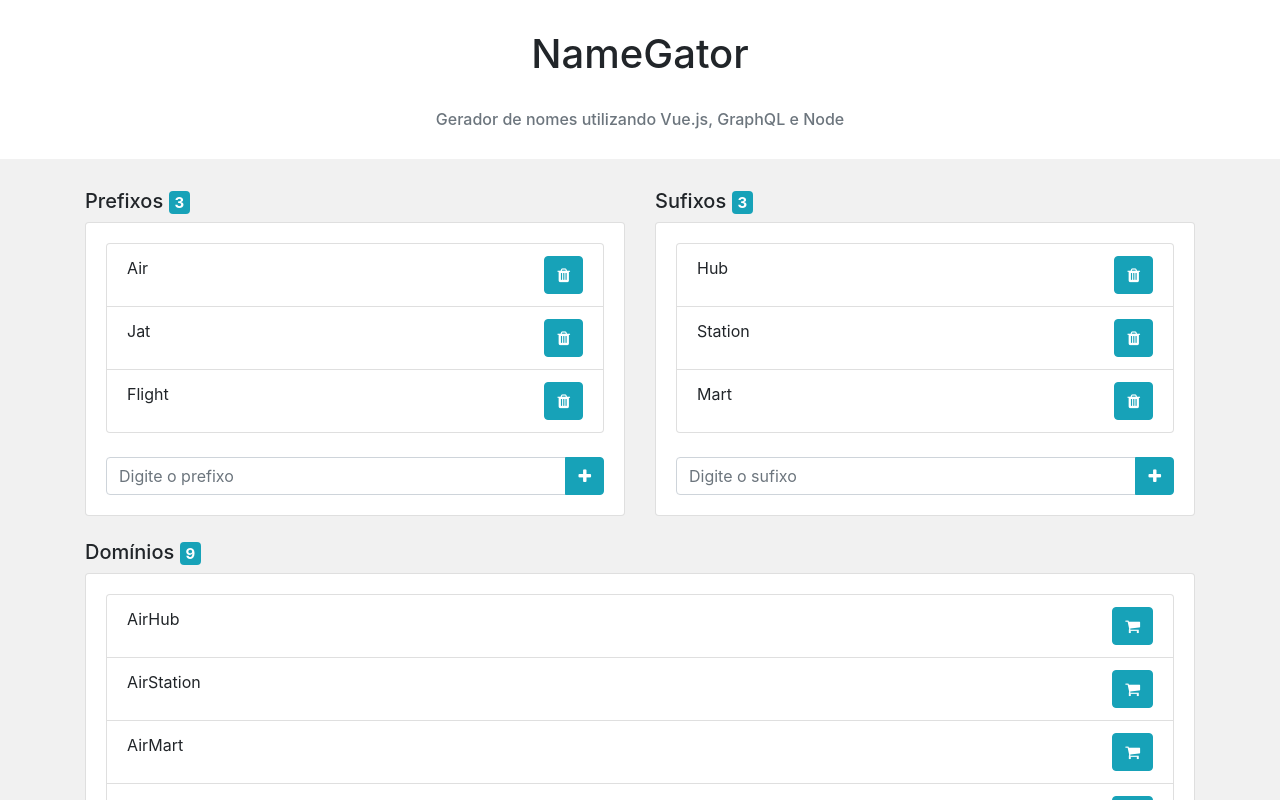
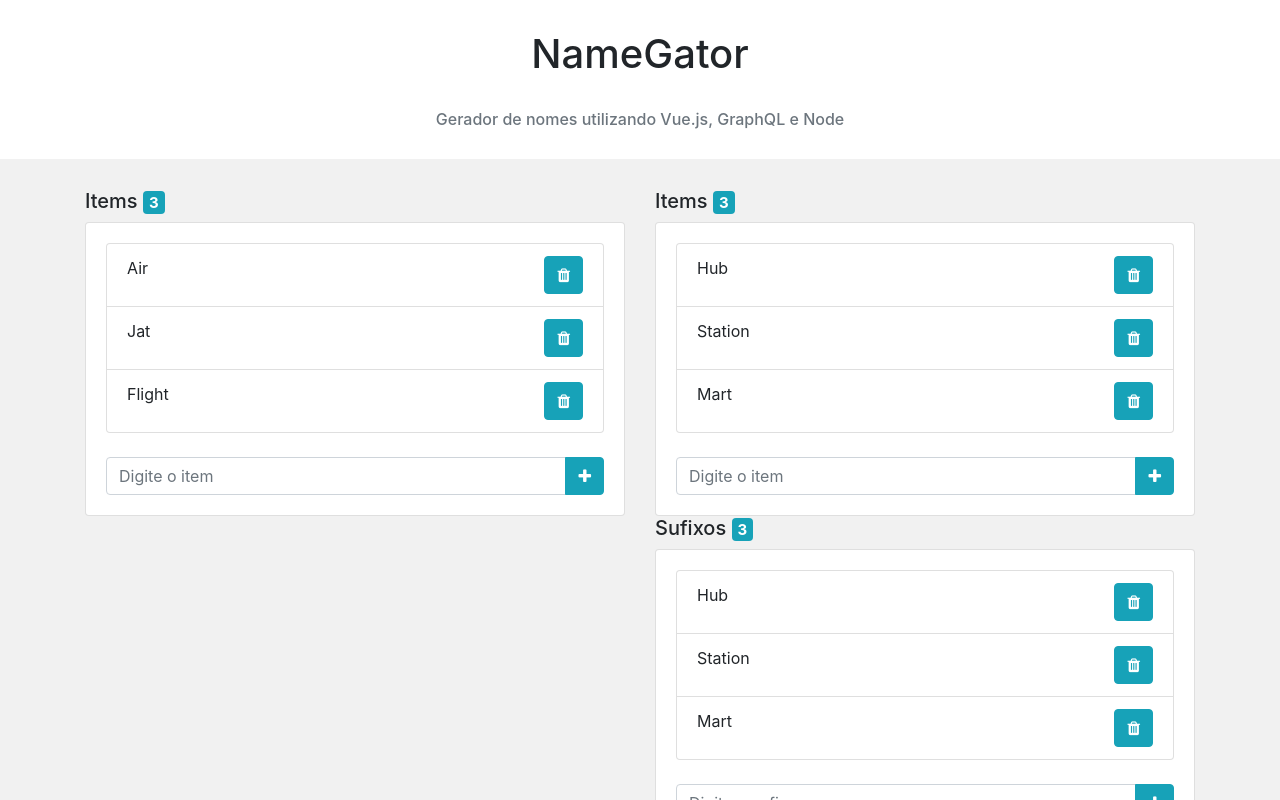
Before and after one commit to MiPigurim/Criando-Dominios, a Vue app: page / in a window 1280 px wide. Shown: the top 800 px of the page. Built offline with nearby package versions, Linux system fonts and the light colour scheme.

Commit message:
feat: moving part of prefix to component

```diff
--- a/src/App.vue
+++ b/src/App.vue
@@ -8,57 +8,15 @@
       </h6>
     </div>
 
-    <app-item-list-vue></app-item-list-vue>
     <div id="main">
       <div class="container">
         <div class="row">
           <div class="col-md">
-            <h5>
-              Prefixos
-              <span class="badge badge-info">{{ prefixes.length }}</span>
-            </h5>
-            <div class="card">
-              <div class="card-body">
-                <ul class="list-group">
-                  <li
-                    class="list-group-item"
-                    v-for="prefix in prefixes"
-                    v-bind:key="prefix"
-                  >
-                    <div class="row">
-                      <div class="col-md">
-                        {{ prefix }}
-                      </div>
-                      <div class="col-md text-right">
-                        <button
-                          class="btn btn-info"
-                          v-on:click="deletePrefix(prefix)"
-                        >
-                          <span class="fa fa-trash"></span>
-                        </button>
-                      </div>
-                    </div>
-                  </li>
-                </ul>
-                <br />
-                <div class="input-group">
-                  <input
-                    type="text"
-                    class="form-control"
-                    v-model="prefix"
-                    v-on:keyup.enter="addPrefix(prefix)"
-                    placeholder="Digite o prefixo"
-                  />
-                  <div class="input-group-append">
-                    <button class="btn btn-info" v-on:click="addPrefix(prefix)">
-                      <span class="fa fa-plus"></span>
-                    </button>
-                  </div>
-                </div>
-              </div>
-            </div>
+            <app-item-list-vue v-bind:items="prefixes"></app-item-list-vue>
           </div>
           <div class="col-md">
+            <app-item-list-vue v-bind:items="sufixes"></app-item-list-vue>
+
             <h5>
               Sufixos <span class="badge badge-info">{{ sufixes.length }}</span>
             </h5>
--- a/src/components/AppItemList.vue
+++ b/src/components/AppItemList.vue
@@ -1,10 +1,54 @@
 <template>
-  <div></div>
+  <div>
+    <h5>
+      Items
+      <span class="badge badge-info">{{ items.length }}</span>
+    </h5>
+    <div class="card">
+      <div class="card-body">
+        <ul class="list-group">
+          <li class="list-group-item" v-for="item in items" v-bind:key="item">
+            <div class="row">
+              <div class="col-md">
+                {{ item }}
+              </div>
+              <div class="col-md text-right">
+                <button class="btn btn-info" v-on:click="deleteItem(item)">
+                  <span class="fa fa-trash"></span>
+                </button>
+              </div>
+            </div>
+          </li>
+        </ul>
+        <br />
+        <div class="input-group">
+          <input
+            type="text"
+            class="form-control"
+            v-model="item"
+            v-on:keyup.enter="addItem(item)"
+            placeholder="Digite o item"
+          />
+          <div class="input-group-append">
+            <button class="btn btn-info" v-on:click="addPrefix(item)">
+              <span class="fa fa-plus"></span>
+            </button>
+          </div>
+        </div>
+      </div>
+    </div>
+  </div>
 </template>
 
 <script>
 export default {
   name: "AppItemList",
+  props: ["items"],
+  data() {
+    return {
+      item: "",
+    };
+  },
 };
 </script>
 
```
